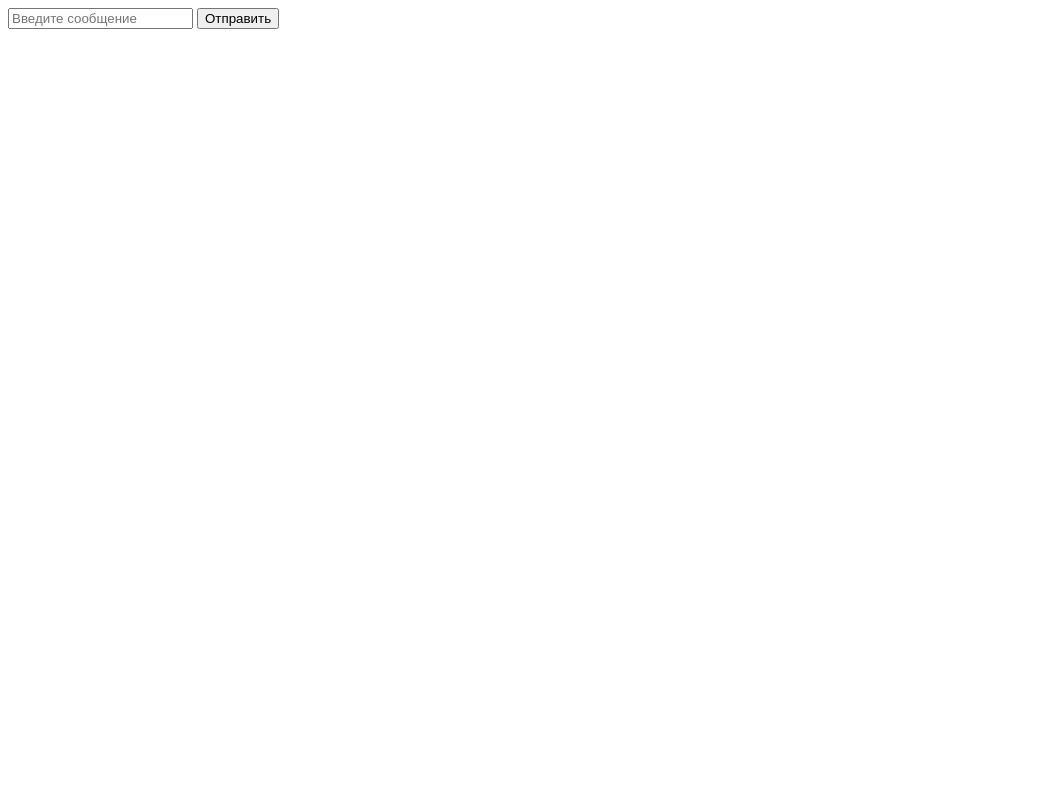
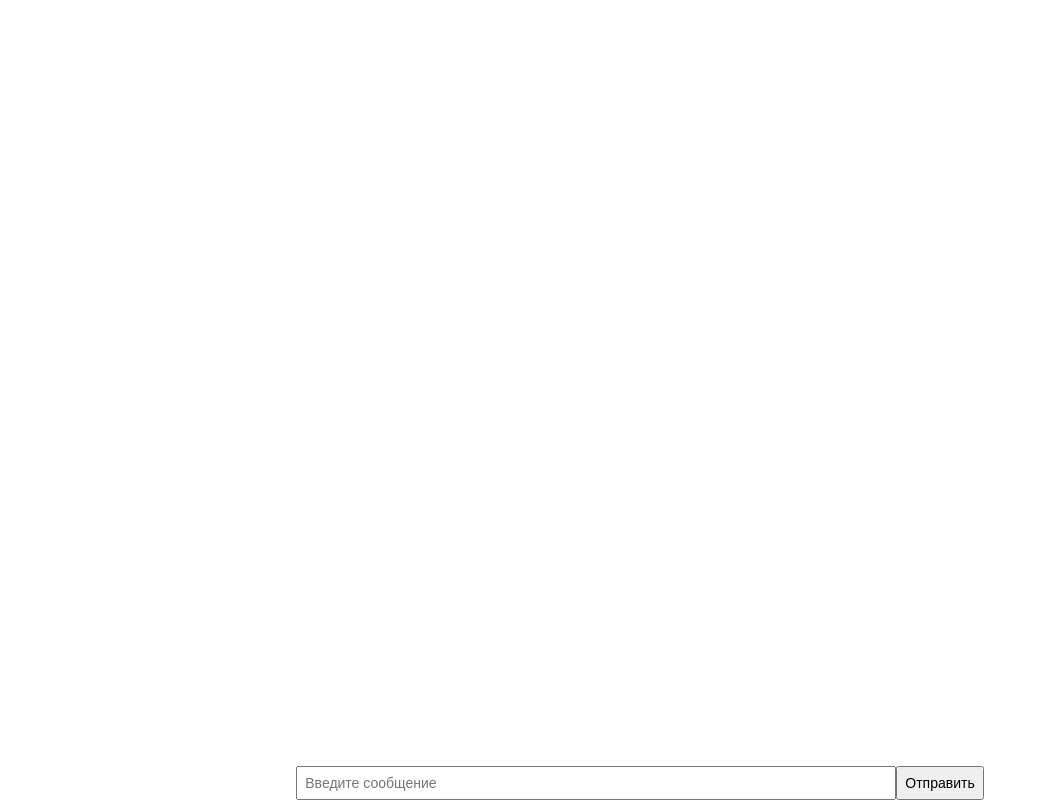
Before and after one commit to gapragapr/ahj-homework10, a plain HTML site: page index.html in a window 1280 px wide. Shown: the whole page, without its empty margins (0-1039 px from the left). Drawn offline with Linux system fonts and the light colour scheme; the site is published under a folder, as on GitHub Pages, so addresses that start at the root find nothing.

Commit message:
Update index.html

```diff
--- a/index.html
+++ b/index.html
@@ -1 +1 @@
-<!doctype html><html lang="en"><head><meta charset="UTF-8"><meta name="viewport" content="width=device-width,initial-scale=1"><meta http-equiv="X-UA-Compatible" content="ie=edge"><title>Messanger</title><script defer="defer" src="/main.js"></script><link href="/main.css" rel="stylesheet"></head><body><div class="chat"><div class="wrapper"><div class="messages-container"></div><div class="send-message"><input placeholder="Введите сообщение"> <button>Отправить</button></div></div></div></body></html>
+<!doctype html><html lang="en"><head><meta charset="UTF-8"><meta name="viewport" content="width=device-width,initial-scale=1"><meta http-equiv="X-UA-Compatible" content="ie=edge"><title>Messanger</title><script defer="defer" src="./main.js"></script><link href="./main.css" rel="stylesheet"></head><body><div class="chat"><div class="wrapper"><div class="messages-container"></div><div class="send-message"><input placeholder="Введите сообщение"> <button>Отправить</button></div></div></div></body></html>
```
